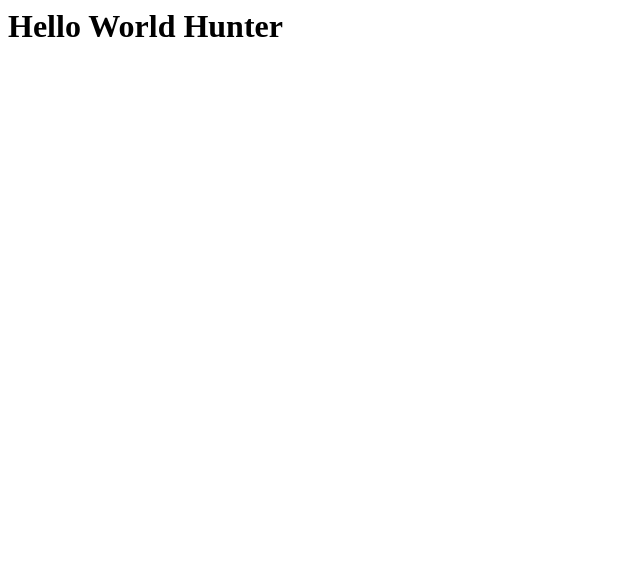
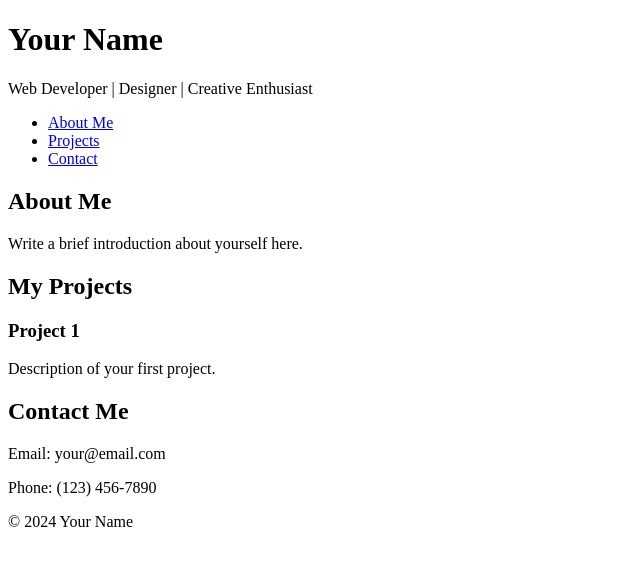
Before and after one commit to scbennion/Personal-Website-Attempt, a plain HTML site: page index.html in a window 1280 px wide. Shown: the whole page, without its empty margins (0-640 px from the left). Drawn offline with Linux system fonts and the light colour scheme.

Commit message:
ChatGPT attempt

```diff
--- a/index.html
+++ b/index.html
@@ -1 +1,52 @@
-<h1>Hello World <b>Hunter</b></h1>
+<!DOCTYPE html>
+<html lang="en">
+<head>
+    <meta charset="UTF-8">
+    <meta name="viewport" content="width=device-width, initial-scale=1.0">
+    <title>Your Portfolio</title>
+</head>
+<body>
+    <!-- Header section -->
+    <header>
+        <h1>Your Name</h1>
+        <p>Web Developer | Designer | Creative Enthusiast</p>
+    </header>
+
+    <!-- Navigation menu -->
+    <nav>
+        <ul>
+            <li><a href="#about">About Me</a></li>
+            <li><a href="#projects">Projects</a></li>
+            <li><a href="#contact">Contact</a></li>
+        </ul>
+    </nav>
+
+    <!-- About Me section -->
+    <section id="about">
+        <h2>About Me</h2>
+        <p>Write a brief introduction about yourself here.</p>
+    </section>
+
+    <!-- Projects section -->
+    <section id="projects">
+        <h2>My Projects</h2>
+        <div class="project">
+            <h3>Project 1</h3>
+            <p>Description of your first project.</p>
+        </div>
+        <!-- Add more project details as needed -->
+    </section>
+
+    <!-- Contact section -->
+    <section id="contact">
+        <h2>Contact Me</h2>
+        <p>Email: your@email.com</p>
+        <p>Phone: (123) 456-7890</p>
+    </section>
+
+    <!-- Footer -->
+    <footer>
+        <p>© 2024 Your Name</p>
+    </footer>
+</body>
+</html>
```
